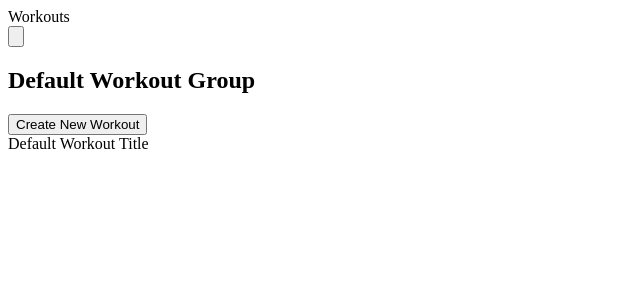
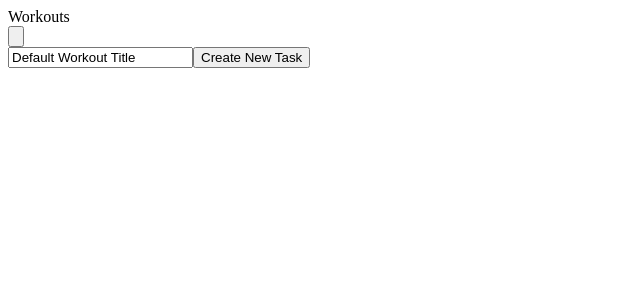
Before and after one commit to evan-walter/exercise-web-app, a Next.js app: page / in a window 1280 px wide. Shown: the top 300 px of the page, without its empty margins (0-640 px from the left). Built offline with nearby package versions, Linux system fonts and the light colour scheme.

Commit message:
feat: Create and delete a workout

```diff
--- a/components/Workouts.tsx
+++ b/components/Workouts.tsx
@@ -1,38 +1,43 @@
-import { useState } from 'react'
+import { useRef, useState } from 'react'
+import { createId } from '@paralleldrive/cuid2'
 
 export default function Workouts() {
-  return <WorkoutGroup title='Default Workout Group' />
-}
+  const [workoutTitle, setWorkoutTitle] = useState('Default Workout Title')
+  const [workouts, setWorkouts] = useState<any>([])
 
-interface WorkoutGroupProps {
-  title: string
-}
+  function handleCreateWorkout() {
+    setWorkouts([...workouts, { id: createId(), title: workoutTitle }])
+  }
 
-export function WorkoutGroup({ title }: WorkoutGroupProps) {
-  const [workouts, setWorkouts] = useState([
-    <Workout title='Default Workout Title' />,
-  ])
+  function handleDeleteWorkout(currentWorkoutId: string) {
+    setWorkouts([
+      ...workouts.filter((workout: any) => workout.id !== currentWorkoutId),
+    ])
+  }
 
   return (
     <div className='flex flex-col gap-y-4'>
-      <h2>{title}</h2>
-      <button
-        onClick={() =>
-          setWorkouts([...workouts, <Workout title='Default Workout Title' />])
-        }
-        className='w-fit rounded-full border border-amber-500 py-2 px-4'
-      >
-        Create New Workout
-      </button>
-      {workouts}
+      {workouts.map((workout: any) => (
+        <div key={workout.id} className='flex justify-between'>
+          <div>{workout.title}</div>
+          <button onClick={() => handleDeleteWorkout(workout.id)}>
+            Delete
+          </button>
+        </div>
+      ))}
+      <div className='flex w-full justify-between'>
+        <input
+          type='text'
+          value={workoutTitle}
+          onChange={(e) => setWorkoutTitle(e.target.value)}
+        />
+        <button
+          className='rounded-full border border-amber-500 px-4 py-2'
+          onClick={() => handleCreateWorkout()}
+        >
+          Create New Task
+        </button>
+      </div>
     </div>
   )
 }
-
-interface WorkoutProps {
-  title: string
-}
-
-export function Workout({ title }: WorkoutProps) {
-  return <div>{title}</div>
-}
--- a/package.json
+++ b/package.json
@@ -9,6 +9,7 @@
     "lint": "next lint"
   },
   "dependencies": {
+    "@paralleldrive/cuid2": "^2.2.0",
     "@types/node": "18.14.2",
     "@types/react": "18.0.28",
     "@types/react-dom": "18.0.11",
```
Also changed, not shown: 1 other file (tests, documents, lock files or other folders).
